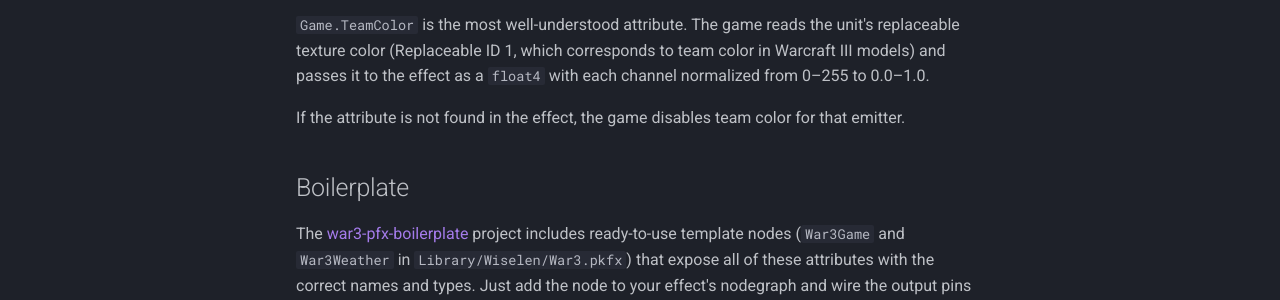
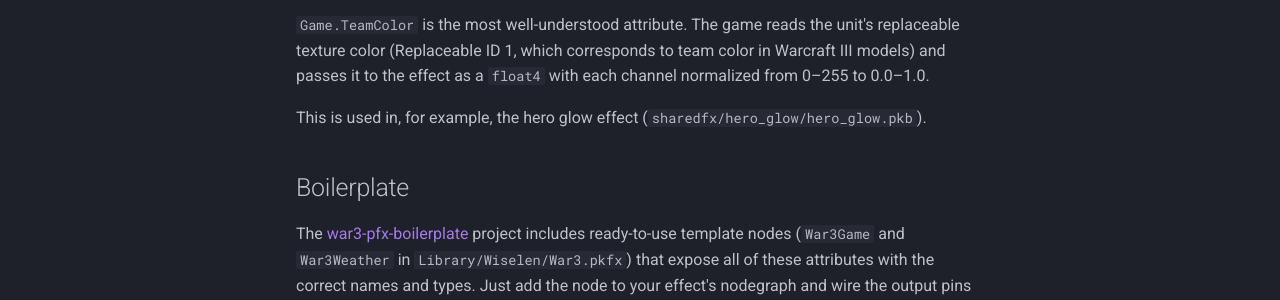
Before and after one commit to wiselencave/war3-pfx-docs, an MkDocs documentation site: the page built from docs/reference/attributes.md, in a window 1280 px wide and 900 px high, scrolled down 1073 px. Shown: the part 416-716 px from the top of the window. Built offline with MkDocs 1.6.1 and Material for MkDocs 9.7.7, drawn with Linux system fonts in a browser that asks for light colours; comment, search, counter and statistics services are not loaded.

Commit message:
clarifications

```diff
--- a/docs/reference/attributes.md
+++ b/docs/reference/attributes.md
@@ -31,7 +31,7 @@ Attributes prefixed with `Game.*` are set on regular particle emitters attached
 
 `Game.TeamColor` is the most well-understood attribute. The game reads the unit's replaceable texture color (Replaceable ID 1, which corresponds to team color in Warcraft III models) and passes it to the effect as a `float4` with each channel normalized from 0–255 to 0.0–1.0.
 
-If the attribute is not found in the effect, the game disables team color for that emitter.
+This is used in, for example, the hero glow effect (`sharedfx/hero_glow/hero_glow.pkb`).
 
 ## Boilerplate
 
```
Also changed, not shown: docs/reference/hasteleported_SI.md (+1 -1 lines).
